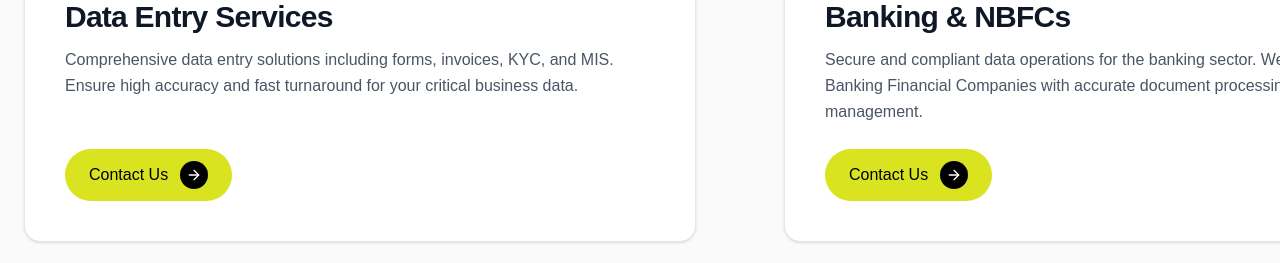
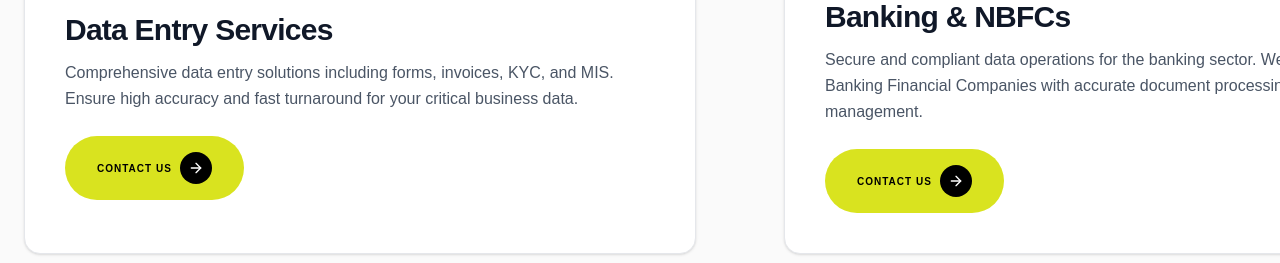
Before and after one commit to lokeshhpatil/spantra-solutions, a Next.js app: page / in a window 1280 px wide. Shown: the part 2260-2523 px from the top of the page. Built offline with nearby package versions, Linux system fonts and the light colour scheme; no server answers; the database is empty.

Commit message:
feat: Add Industries and Services components with tabbed content, and introduce common Button and Navbar components.

```diff
--- a/src/components/common/button.tsx
+++ b/src/components/common/button.tsx
@@ -1,3 +1,4 @@
+"use client";
 import Link from "next/link";
 import { ArrowRight } from "lucide-react";
 
@@ -5,10 +6,9 @@ interface ButtonProps {
   text: string;
   href?: string;
   variant?: "primary" | "secondary" | "outline";
-  onClick?: React.MouseEventHandler<HTMLButtonElement>;
 }
 
-const Button = ({ text, href, variant = "primary", onClick }: ButtonProps) => {
+const Button = ({ text, href, variant = "primary" }: ButtonProps) => {
   const baseStyles =
     "group inline-flex items-center justify-center gap-2 px-8 py-4 rounded-full transition-all duration-300 font-bold uppercase tracking-widest text-[10px]";
 
@@ -36,14 +36,31 @@ const Button = ({ text, href, variant = "primary", onClick }: ButtonProps) => {
 
   if (href) {
     return (
-      <Link href={href} className={className}>
+      <Link
+        onClick={() => {
+          document
+            .getElementById("contact")
+            ?.scrollIntoView({ behavior: "smooth" });
+          window.history.pushState(null, "", "/#contact");
+        }}
+        href={href}
+        className={className}
+      >
         {content}
       </Link>
     );
   }
 
   return (
-    <button onClick={onClick} className={className}>
+    <button
+      onClick={() => {
+        document
+          .getElementById("contact")
+          ?.scrollIntoView({ behavior: "smooth" });
+        window.history.pushState(null, "", "/#contact");
+      }}
+      className={className}
+    >
       {content}
     </button>
   );
--- a/src/components/common/navbar.tsx
+++ b/src/components/common/navbar.tsx
@@ -84,17 +84,7 @@ const Navbar = () => {
           {/* Right Side: CTA + Mobile Toggle */}
           <div className="flex items-center gap-2">
             <div className="hidden sm:block">
-              <Button
-                onClick={(e) => {
-                  document
-                    .getElementById("contact")
-                    ?.scrollIntoView({ behavior: "smooth" });
-                  window.history.pushState(null, "", "/#contact");
-                  e.preventDefault();
-                }}
-                text="Contact Us"
-                variant="primary"
-              />
+              <Button text="Contact Us" variant="primary" />
             </div>
 
             {/* Mobile Menu Toggle */}
--- a/src/components/thirdpage/industries.tsx
+++ b/src/components/thirdpage/industries.tsx
@@ -10,9 +10,9 @@ import {
   Building,
   GraduationCap,
   Rocket,
-  ArrowRight,
 } from "lucide-react";
 import Image from "next/image";
+import Button from "../common/button";
 
 const Industries = () => {
   const [activeTab, setActiveTab] = useState(0);
@@ -193,12 +193,14 @@ const Industries = () => {
               {activeData.desc}
             </p>
 
-            <button className="mt-auto flex items-center gap-3 bg-[#d9e31f] text-black px-6 py-3 rounded-full transition-colors group">
+            {/* <button className="mt-auto flex items-center gap-3 bg-[#d9e31f] text-black px-6 py-3 rounded-full transition-colors group">
               Contact Us
               <div className="w-7 h-7 rounded-full bg-black text-white flex items-center justify-center group-hover:translate-x-1 transition-transform">
                 <ArrowRight className="w-4 h-4" />
               </div>
-            </button>
+            </button> */}
+
+            <Button text="Contact Us" variant="primary" />
           </div>
         </div>
       </div>
--- a/src/components/thirdpage/services.tsx
+++ b/src/components/thirdpage/services.tsx
@@ -9,8 +9,8 @@ import {
   Copy,
   Users,
   Briefcase,
-  ArrowRight,
 } from "lucide-react";
+import Button from "../common/button";
 
 const Services = () => {
   const [activeTab, setActiveTab] = useState(0);
@@ -168,12 +168,14 @@ const Services = () => {
               {activeData.desc}
             </p>
 
-            <button className="mt-auto flex items-center gap-3 bg-[#d9e31f] text-black px-6 py-3 rounded-full transition-colors group">
+            {/* <button className="mt-auto flex items-center gap-3 bg-[#d9e31f] text-black px-6 py-3 rounded-full transition-colors group">
               Contact Us
               <div className="w-7 h-7 rounded-full bg-black text-white flex items-center justify-center group-hover:translate-x-1 transition-transform">
                 <ArrowRight className="w-4 h-4" />
               </div>
-            </button>
+            </button> */}
+
+            <Button text="Contact Us" variant="primary" />
           </div>
         </div>
       </div>
```
